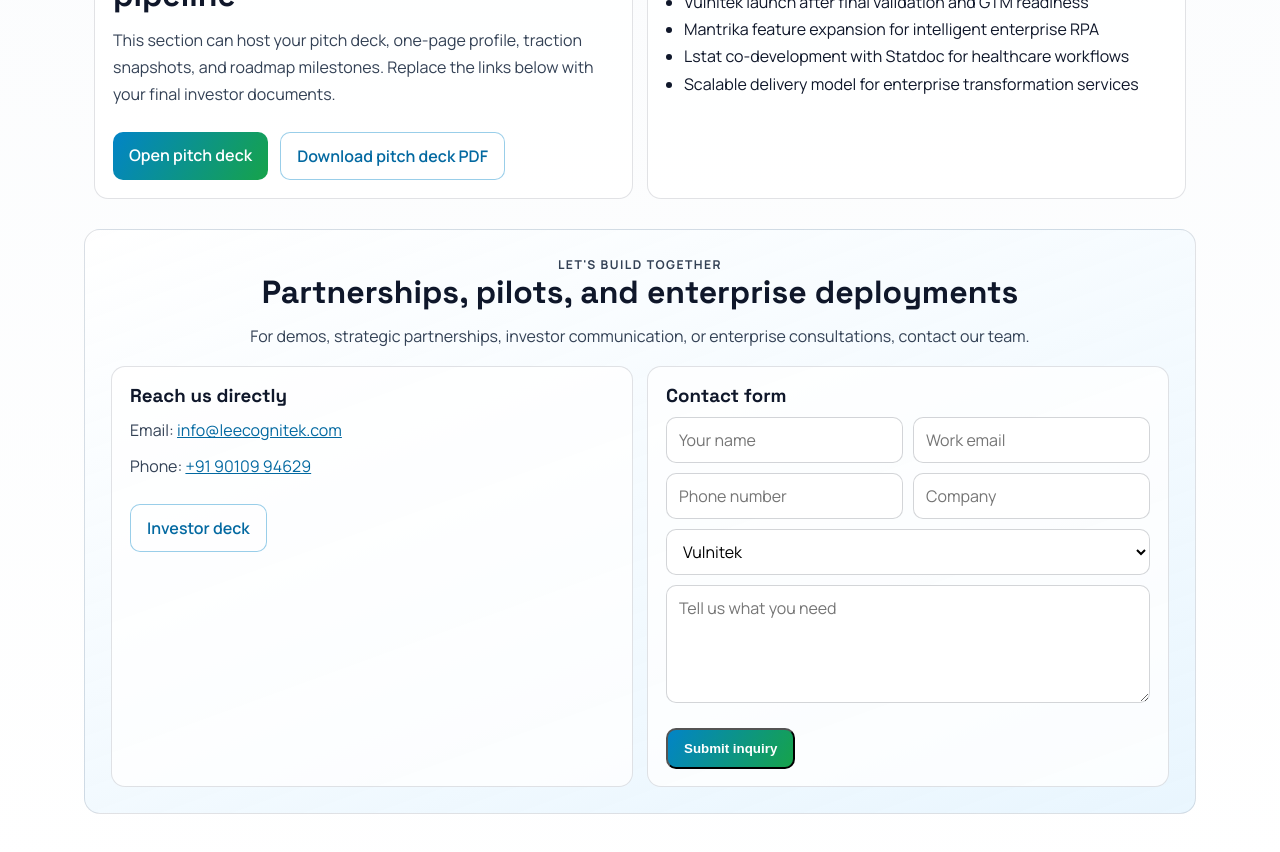
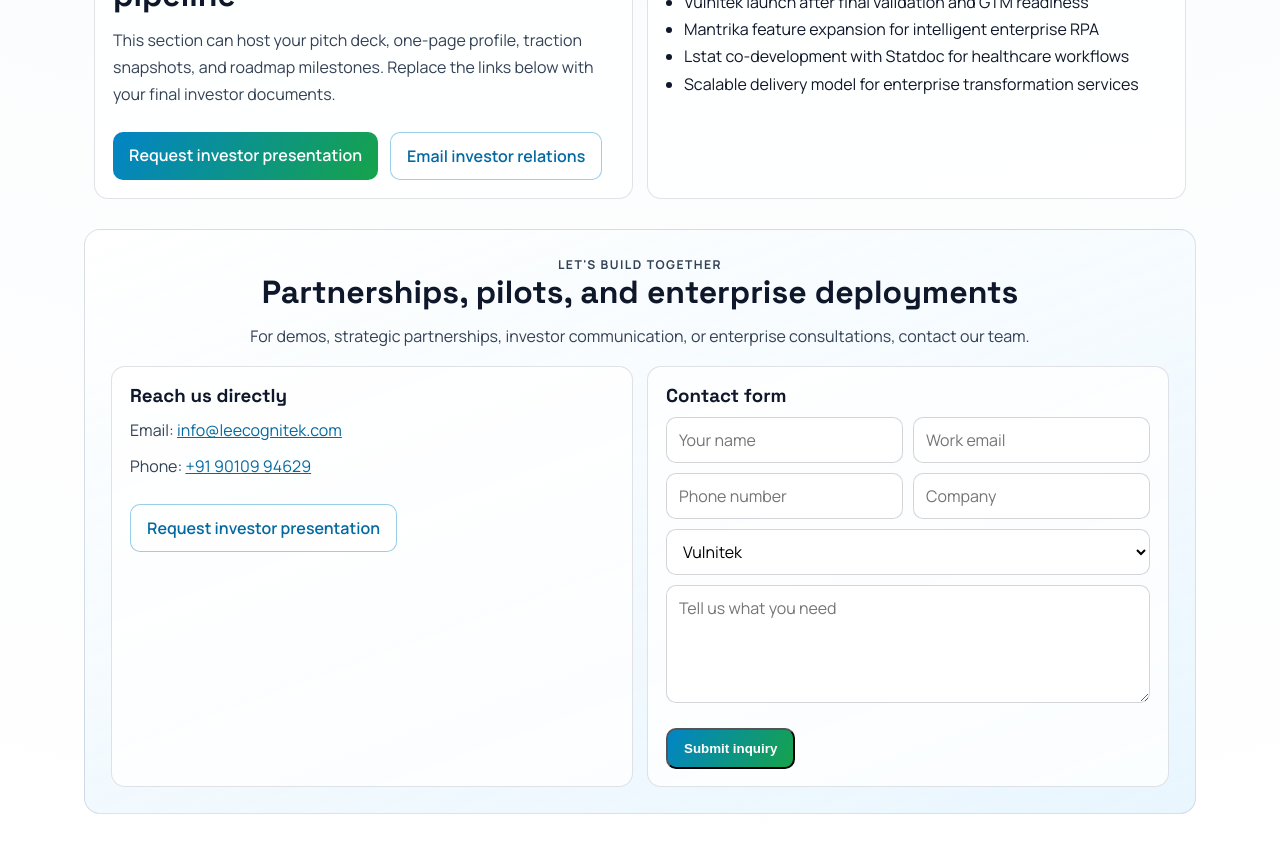
Before and after one commit to Lee12389/leecognitek, a React (Vite) app: page / in a window 1280 px wide. Shown: the part 1760-2612 px from the top of the page. Built offline with nearby package versions, Linux system fonts and the light colour scheme.

Commit message:
Remove public pitch deck and switch to investor contact request flow

```diff
--- a/src/App.jsx
+++ b/src/App.jsx
@@ -185,11 +185,11 @@ function App() {
               Replace the links below with your final investor documents.
             </p>
             <div className="inline-actions">
-              <a className="btn btn-primary" href="/pitchdeck/VULNITEK-Investor-Pitch-Deck.pdf" target="_blank" rel="noreferrer">
-                Open pitch deck
+              <a className="btn btn-primary" href="#contact">
+                Request investor presentation
               </a>
-              <a className="btn btn-secondary" href="/pitchdeck/VULNITEK-Investor-Pitch-Deck.pdf" download>
-                Download pitch deck PDF
+              <a className="btn btn-secondary" href="mailto:info@leecognitek.com?subject=Investor%20Presentation%20Request">
+                Email investor relations
               </a>
             </div>
           </article>
@@ -218,8 +218,8 @@ function App() {
               <p>Email: <a href="mailto:info@leecognitek.com">info@leecognitek.com</a></p>
               <p>Phone: <a href="tel:+919010994629">+91 90109 94629</a></p>
               <div className="inline-actions">
-                <a className="btn btn-secondary" href="/pitchdeck/VULNITEK-Investor-Pitch-Deck.pdf" target="_blank" rel="noreferrer">
-                  Investor deck
+                <a className="btn btn-secondary" href="mailto:info@leecognitek.com?subject=Investor%20Presentation%20Request">
+                  Request investor presentation
                 </a>
               </div>
             </article>
```
Also changed, not shown: 1 other file (tests, documents, lock files or other folders).
